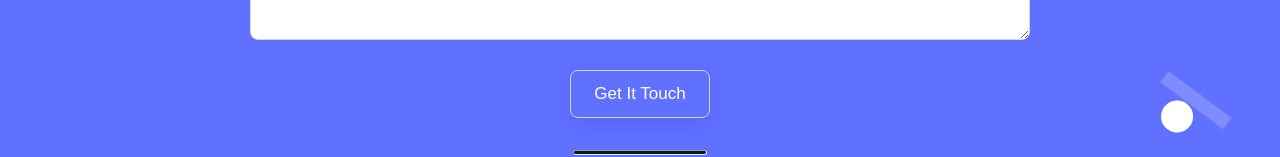
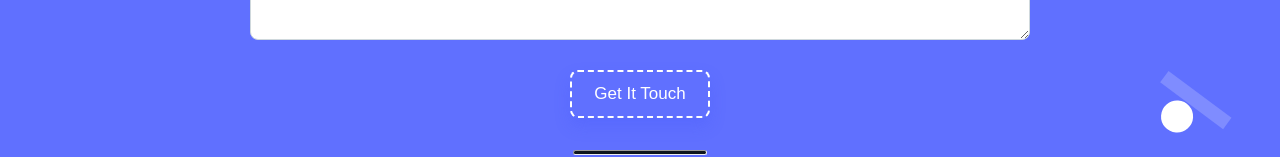
Before and after one commit to megha-n-bodke/GrowMeghaPortfolio, a website: page index.html in a window 1280 px wide. In both pictures the pointer is over the button "Get It Touch". Shown: the part 4093-4250 px from the top of the page. Drawn offline with Linux system fonts and the light colour scheme.

Commit message:
Add transition to #gettouch form button

```diff
--- a/style.css
+++ b/style.css
@@ -631,6 +631,19 @@ button .dwn-btn {
   margin-bottom: 32px;
 }
 
+@media screen and (min-width:768px){
+
+/* Added transition to the form Button */
+
+  #gettouch:hover {
+    background-color:goldenrod;
+    box-shadow: 0 8px 16px rgba(64, 83, 252, 0.24);
+    color: #fff;
+    border: 2px dashed #fff;
+    transition: background-color 4s box-shadow 3s border 3s color 2s;
+  }
+}
+
 #gettouch:hover {
   background-color: #6070ff;
   box-shadow: 0 8px 16px rgba(64, 83, 252, 0.24);
@@ -656,6 +669,7 @@ button .dwn-btn {
 }
 
 @media screen and (min-width: 375px) and (max-width: 767px) {
+
   .header2 {
     display: none;
   }
@@ -703,6 +717,7 @@ button .dwn-btn {
     text-decoration: none;
     color: #344563;
     margin-right: 25px;
+    transition: color 2s ease-in;
   }
 
   .boldtext {
```
